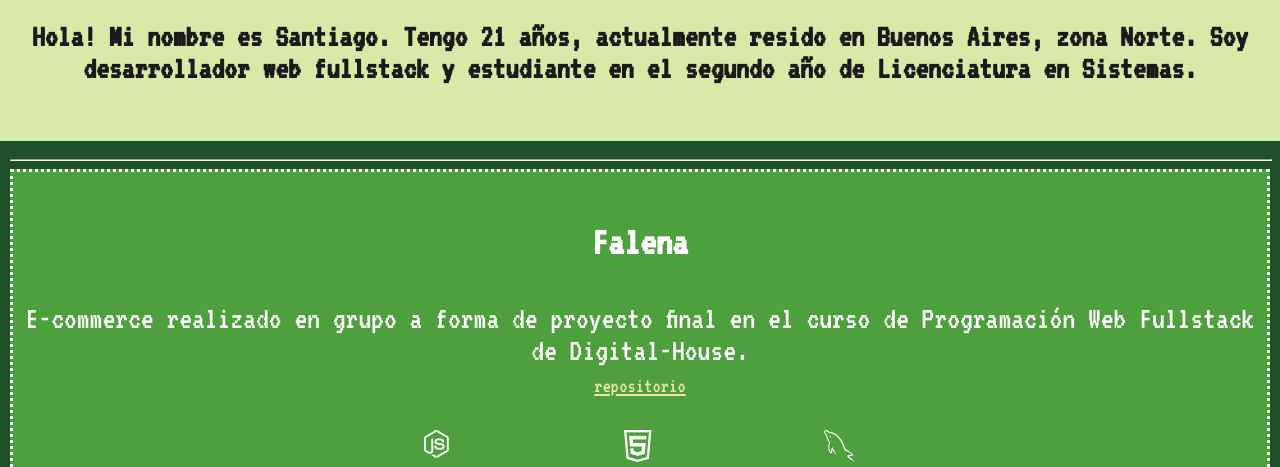
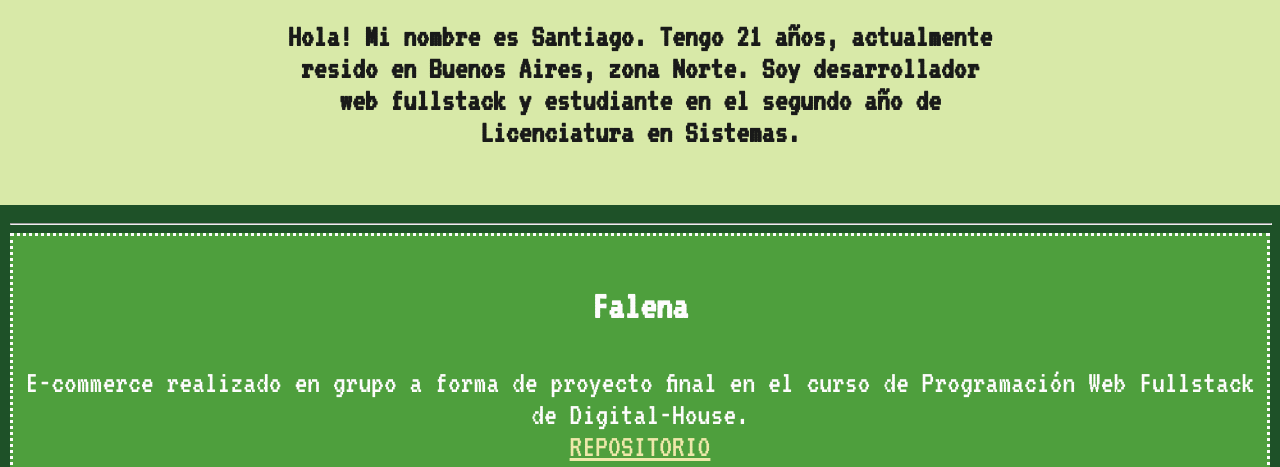
Before and after one commit to SantiagoUria/SantiagoUria.github.io, a plain HTML site: page index.html in a window 1280 px wide. Shown: the part 1165-1632 px from the top of the page. Drawn offline with nearby package versions, Linux system fonts and the light colour scheme; some packages are replaced by stand-ins of ours; a script that the page names is missing.

Commit message:
edit media queries fonts

```diff
--- a/styles.css
+++ b/styles.css
@@ -360,7 +360,6 @@ a:not(:hover) {
 }
 .project-item p > span > a {
   color: palegoldenrod;
-  text-transform: none;
   font-size: 1.3rem;
   text-decoration: underline;
 }
@@ -403,15 +402,19 @@ footer{
   }
   .about-me{
     font-size: 3rem;
+    padding: 0 20% 0 20%
   }
   .about-me p{
     font-size: 2rem;
   }
-  .project-item, span{
+  .project-item{
     font-size: 2rem;
   }
   .project-item h3{
     font-size: 2.5rem;
+  }
+  .project-item p > span > a{
+        font-size: 2rem;
   }
   .tecnologías li i{
     font-size: 2rem;
```
